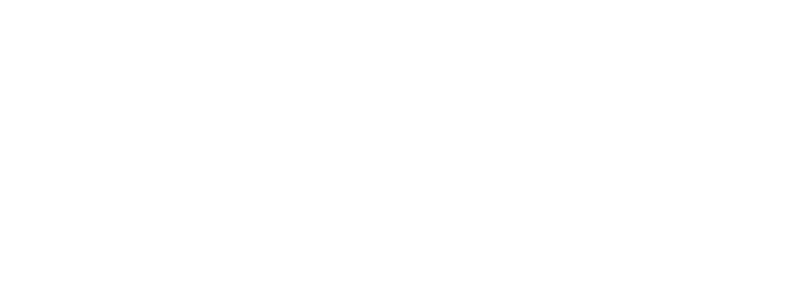
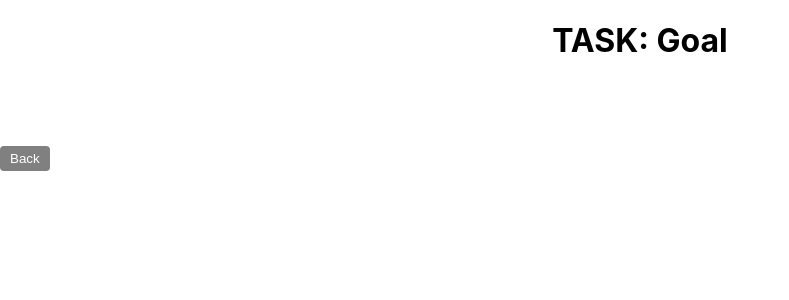
Before and after one commit to Arka16/RoutineApp, a React (Create React App) app in the folder routine-app/: page /entry in a window 1280 px wide. Before the commit this address had no page. Shown: the top 300 px of the page, without its empty margins (0-789 px from the left). Built offline with nearby package versions, Linux system fonts and the light colour scheme.

Commit message:
made time entries clickable

```diff
--- a/routine-app/src/App.js
+++ b/routine-app/src/App.js
@@ -4,6 +4,7 @@ import CreateTable from './pages/CreateTable/CreateTable';
 import SchedulePage from './pages/SchedulePage/SchedulePage';
 import EditTable from './pages/EditTable/EditTable';
 import CreateAccount from './pages/CreateAccount/CreateAccount';
+import TableEntry from './pages/TableEntry/TableEntry';
 import { BrowserRouter as Router, Routes, Route } from 'react-router-dom';
 
 function App() {
@@ -15,6 +16,7 @@ function App() {
         <Route path="/schedule" element={<SchedulePage />} />
         <Route path="/createTable" element={<CreateTable />} />
         <Route path="/edit" element={<EditTable />} />
+        <Route path = "/entry" element = {<TableEntry/>} />
       </Routes>
     </Router>
   );
--- a/routine-app/src/pages/SchedulePage/SchedulePage.css
+++ b/routine-app/src/pages/SchedulePage/SchedulePage.css
@@ -0,0 +1,4 @@
+.tableRowStyle:hover {
+    background: darkgray;
+    cursor: pointer
+  };
--- a/routine-app/src/pages/SchedulePage/SchedulePage.jsx
+++ b/routine-app/src/pages/SchedulePage/SchedulePage.jsx
@@ -4,14 +4,13 @@ import { useNavigate } from 'react-router-dom';
 import { useEffect, useState } from "react";
 import Settings from "../../components/Settings/Settings";
 import axios from "axios";
-
+import './SchedulePage.css'
 
 function SchedulePage() {
   const location = useLocation();
   const navigation = useNavigate();
   const [data, setData] = useState([])
   const {rows, username} = location.state || {}
-
   const URL = "http://localhost:3000"
 
   const fetchData = async () => {
@@ -70,7 +69,7 @@ function SchedulePage() {
             <th>Goal</th>
           </tr>
         </thead>
-        <tbody>
+        <tbody className="tableEntry" >
           {data.map((row, index) => {
               const timeParts = row.time.split(':');
               const hour = parseInt(timeParts[0]);
@@ -91,7 +90,15 @@ function SchedulePage() {
               if (hour === 0) {
                 formattedHour = 12;
               }
-            return (<tr key={index}>
+
+            return (<tr key={index} className = "tableRowStyle" onClick = {()=> navigation("/entry", {
+              state: {
+                task: row.task,
+                goal: row.goal,
+                data,
+                username
+              }
+            })}>
              <td>{formattedHour}:{minute.toString().padStart(2, '0')} {ampm}</td>
               <td>{row.task}</td>
               <td>{row.goal}</td>
--- /dev/null
+++ b/routine-app/src/pages/TableEntry/TableEntry.jsx
@@ -0,0 +1,22 @@
+import React from "react";
+import { useLocation, useNavigate } from "react-router-dom";
+
+function TableEntry(){
+    const location = useLocation()
+    const navigation = useNavigate()
+    const {task, goal, data, username} = location.state || {}
+    return (
+        <div>
+        <h1> TASK: {task} Goal {goal} </h1>
+        <button onClick={()=>navigation("/schedule", {
+            state: {
+              rows: data,
+              username:username
+            },
+          })} > Back </button>
+        </div>
+    )
+
+}
+
+export default TableEntry;
```
Also changed, not shown: routine-app/src/components/TaskTable/TaskTable.css (line endings or trailing spaces), routine-app/src/pages/TableEntry/TableEntry.css (added).
